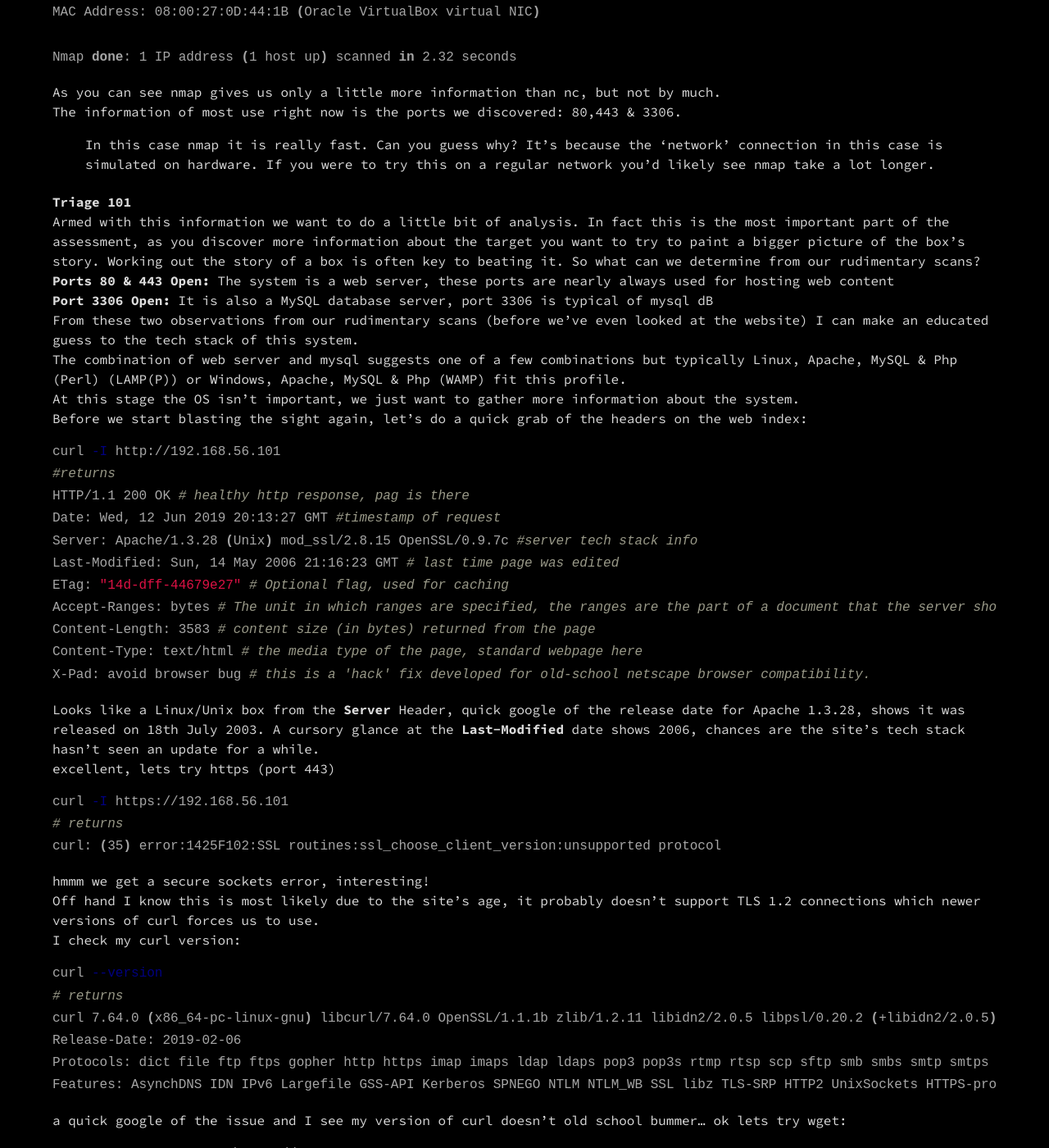
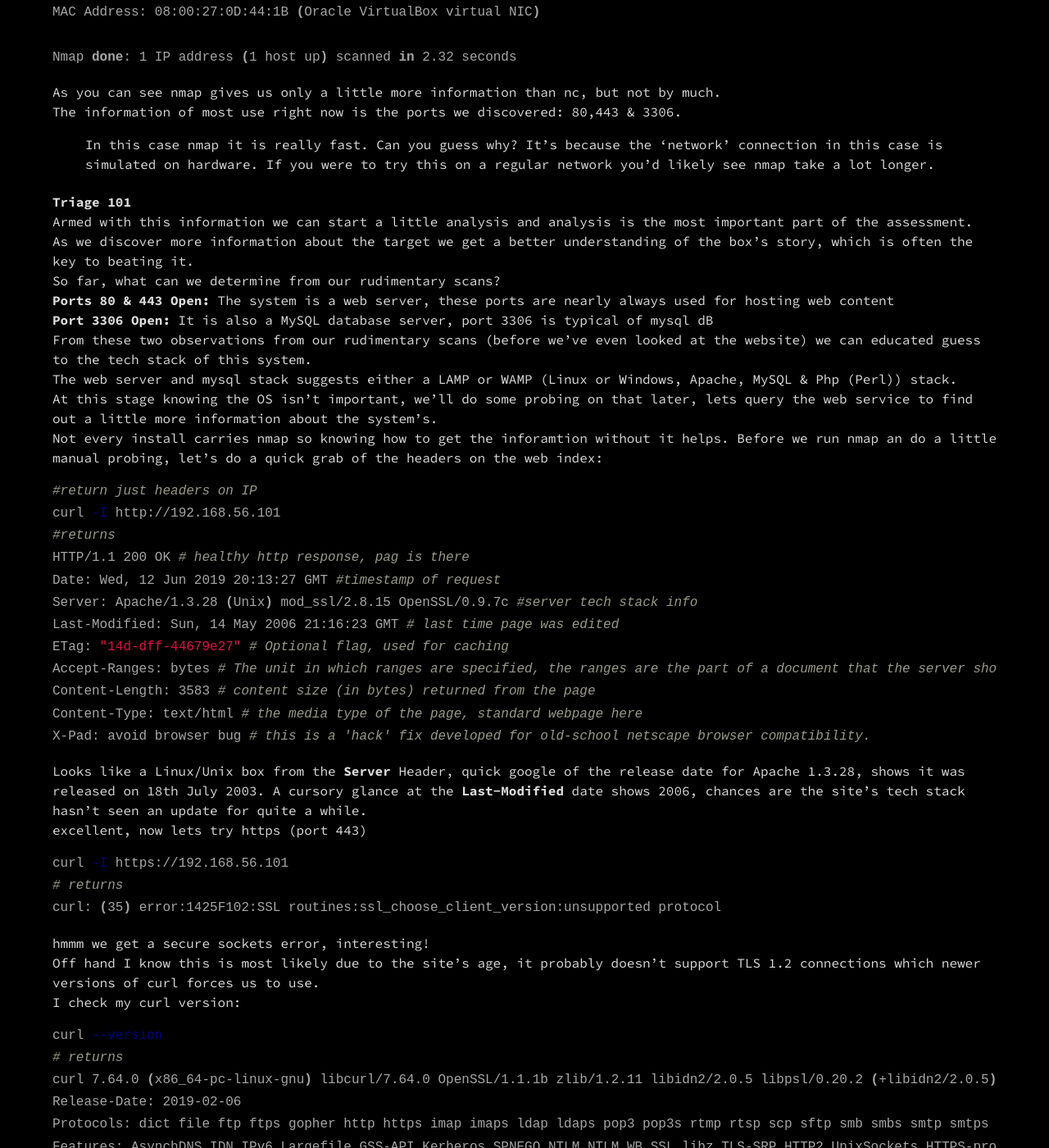
Before and after one commit to bovinehero/bovinehero.github.io, a Jekyll site: the page built from _posts/2019-06-18-dojo0.2-Enumeration.md, in a window 1280 px wide and 1400 px high, scrolled down 1290 px. Shown: the whole window at 82% size. Built offline with Jekyll 4.4.1, drawn with Linux system fonts in a browser that asks for light colours; some of the changed text lies outside the part shown.

Commit message:
moar work on enum

````diff
--- a/_posts/2019-06-18-dojo0.2-Enumeration.md
+++ b/_posts/2019-06-18-dojo0.2-Enumeration.md
@@ -62,19 +62,24 @@ The information of most use right now is the ports we discovered: 80,443 &amp; 3
 
 ## Triage 101
 
-Armed with this information we want to do a little bit of analysis. In fact this is the most important part of the assessment, as you discover more information about the target you want to try to paint a bigger picture of the box's story. Working out the story of a box is often key to beating it. So what can we determine from our rudimentary scans?
+Armed with this information we can start a little analysis and analysis is the most important part of the assessment.
+
+As we discover more information about the target we get a better understanding of the box's story, which is often the key to beating it.
+
+So far, what can we determine from our rudimentary scans?
 
 __Ports 80 & 443 Open:__ The system is a web server, these ports are nearly always used for hosting web content
 
 __Port 3306 Open:__ It is also a MySQL database server, port 3306 is typical of mysql dB
 
-From these two observations from our rudimentary scans (before we've even looked at the website) I can make an educated guess to the tech stack of this system.
-The combination of web server and mysql suggests one of a few combinations but typically Linux, Apache, MySQL & Php (Perl) (LAMP(P)) or Windows, Apache, MySQL & Php (WAMP) fit this profile.
+From these two observations from our rudimentary scans (before we've even looked at the website) we can educated guess to the tech stack of this system.
+The web server and mysql stack suggests either a LAMP or WAMP (Linux or Windows, Apache, MySQL & Php (Perl)) stack.
 
-At this stage the OS isn't important, we just want to gather more information about the system.
-Before we start blasting the sight again, let’s do a quick grab of the headers on the web index:
+At this stage knowing the OS isn't important, we'll do some probing on that later, lets query the web service to find out a little more information about the system's.
+Not every install carries nmap so knowing how to get the inforamtion without it helps. Before we run nmap an do a little manual probing, let’s do a quick grab of the headers on the web index:
 
 ```bash
+#return just headers on IP
 curl -I http://192.168.56.101
 #returns
 HTTP/1.1 200 OK # healthy http response, pag is there
@@ -88,9 +93,9 @@ Content-Type: text/html # the media type of the page, standard webpage here
 X-Pad: avoid browser bug # this is a 'hack' fix developed for old-school netscape browser compatibility.
 ```
 
-Looks like a Linux/Unix box from the __Server__ Header, quick google of the release date for Apache 1.3.28, shows it was released on 18th July 2003. A cursory glance at the __Last-Modified__ date shows 2006, chances are the site's tech stack hasn't seen an update for a while.
+Looks like a Linux/Unix box from the __Server__ Header, quick google of the release date for Apache 1.3.28, shows it was released on 18th July 2003. A cursory glance at the __Last-Modified__ date shows 2006, chances are the site's tech stack hasn't seen an update for quite a while.
 
-excellent, lets try https (port 443)
+excellent, now lets try https (port 443)
 ``` bash
 curl -I https://192.168.56.101
 # returns
@@ -124,7 +129,8 @@ ERROR: The certificate of ‘192.168.56.101’ has expired.
 The certificate has expired
 The certificate's owner does not match hostname ‘192.168.56.101’
 ```
-ok, now we're talking, not only does BadStore have some outdated secure socket channels it also has poorly signed certificates.
+ok, now we're talking, this confirms my suspicions not only does BadStore have some outdated secure socket channels it also has poorly signed certificates.
+Lets turn off safe mode on the scan.
 
 ``` bash
 #grab the url resource from our victim on https, don't care about safe connection and write to /dev/null
@@ -146,12 +152,12 @@ Length: 3583 (3.5K) [text/html]
 #### snip #####
 ```
 
-This confirms its an old site, we can find out what types of connections it does support using sslyze:
+This confirms its an old site, as a point of interest we can find out what types of connections it does support using sslyze:
 ```
 sslyze --regular 192.168.56.101
 ```
 
-But at this point we are getting close to intrusive scanning, while you can run the command above it won't add much value because the next section is going to be more assertive.
+Feel free to try it yourself, the output is pretty verbose but we'l be covering the details in the next section.
 
 # Crank it up a Notch
 
@@ -159,6 +165,7 @@ Ok with some basic knowledge at the command line level we have an understanding
 
 
 ```bash
+# agressive scan on IP on ports 80,443,3306
 nmap -A 192.168.56.101 -p 80,443,3306
 #returns
 Starting Nmap 7.70 ( https://nmap.org ) at 2019-06-13 21:27 BST
@@ -205,7 +212,11 @@ Service detection performed. Please report any incorrect results at https://nmap
 Nmap done: 1 IP address (1 host up) scanned in 105.67 seconds
 
 ```
-- TODO From this we find out
+Wow, we just got a ton of info. Notice __SSLv2 supported__ on the 443/tcp scan. This was causing our issues before, while we can deep dive this a viable attack vector requires a third party, we'll skip this for know but take a note of it for reporting. A key thing to notice is the robots.txt disclosure - we'll reference this later and the results of the mysql scan.
+
+## Triage 102
+
+- TODO explain
 
 ## Quick Strike
 
````
Also changed, not shown: other parts of _posts/2019-06-18-dojo0.2-Enumeration.md (+1 -1 lines).
